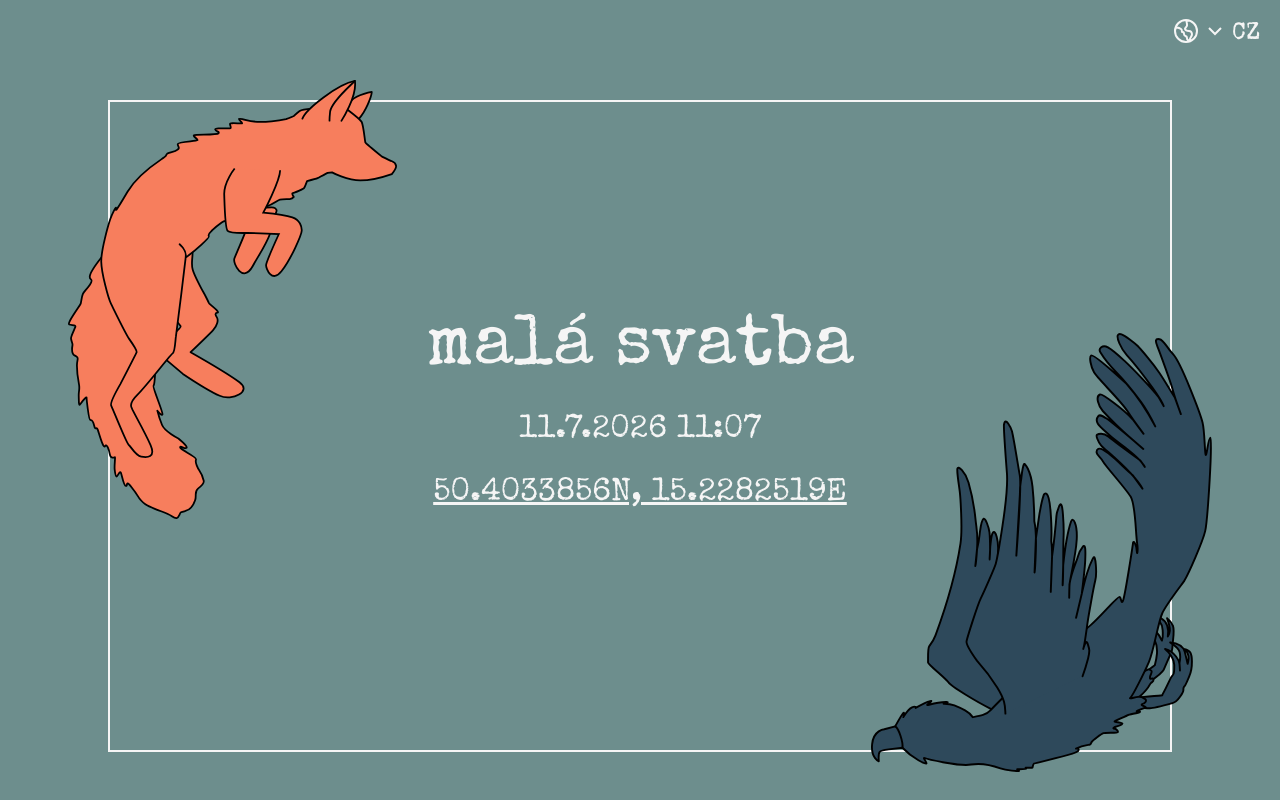
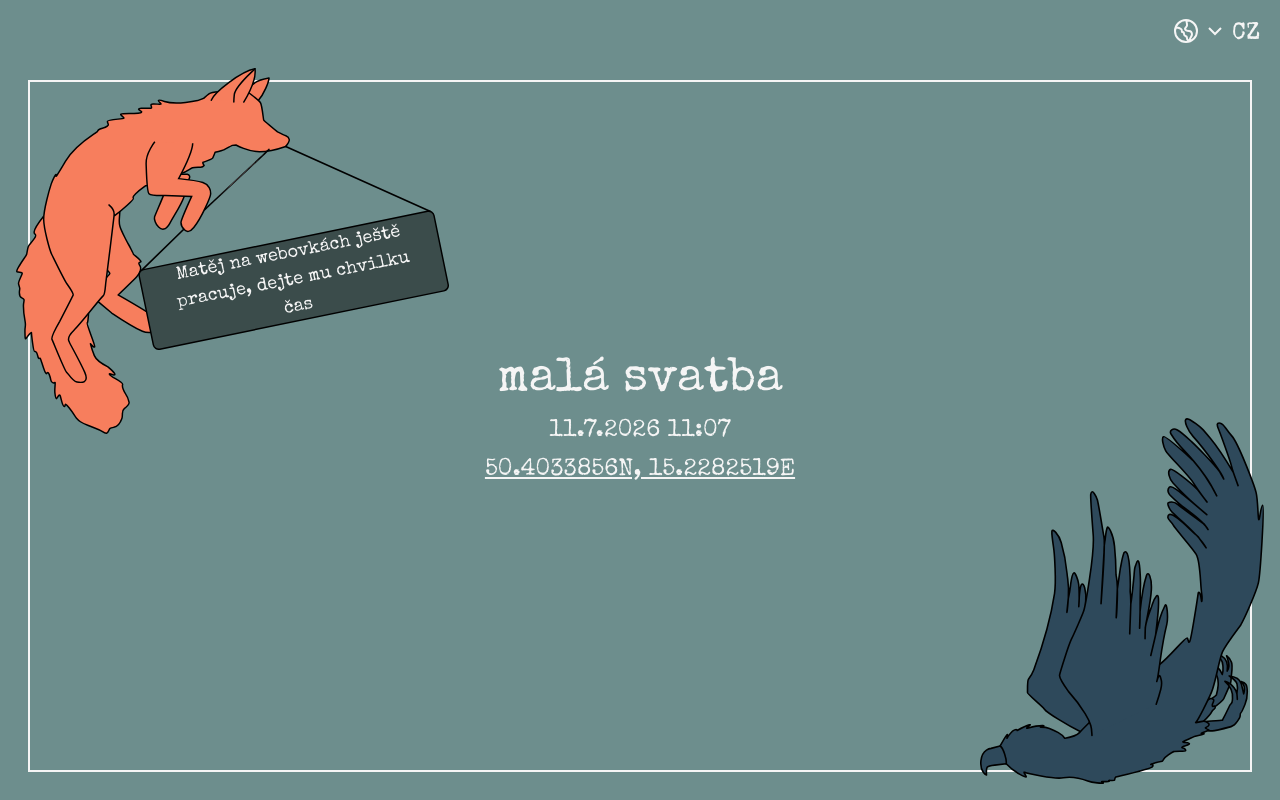
Before and after one commit to malymat1/website, a React (Vite) app: page / in a window 1280 px wide. Built offline with nearby package versions, Linux system fonts and the light colour scheme.

Commit message:
Add wip sign

```diff
--- a/src/components/Pages/Placeholder/Placeholder.module.scss
+++ b/src/components/Pages/Placeholder/Placeholder.module.scss
@@ -14,7 +14,7 @@
     margin: 20px;
     flex: 1;
 
-    @media (min-width: 1024px) {
+    @media (min-width: 1500px) {
         margin: 40px 100px;
     }
 }
@@ -33,7 +33,7 @@
     text-align: center;
     margin-bottom: 15px;
 
-    @media (min-width: 1024px) {
+    @media (min-width: 1500px) {
         font-size: 72px;
         margin-bottom: 30px;
     }
@@ -44,7 +44,7 @@
     text-align: center;
     margin-bottom: 15px;
 
-    @media (min-width: 1024px) {
+    @media (min-width: 1500px) {
         font-size: 32px;
         margin-bottom: 30px;
     }
@@ -57,7 +57,7 @@
     cursor: pointer;
     color: whitesmoke;
 
-    @media (min-width: 1024px) {
+    @media (min-width: 1500px) {
         font-size: 32px;
         margin-bottom: 30px;
     }
@@ -68,36 +68,66 @@
     color: rgb(212, 212, 212);
 }
 
-.image {
+.foxContainer {
     position: absolute;
-    height: 40%;
+    top: 8px;
+    left: 8px;
+    height: 35%;
 
     @media (min-width: 768px) {
         height: 50%;
     }
 
-    @media (min-width: 1024px) {
-        height: 60%;
-    }
-}
-
-.fox {
-    @extend .image;
-    top: 8px;
-    left: 8px;
-
-    @media (min-width: 1024px) {
+    @media (min-width: 1500px) {
         top: 20px;
         left: 60px;
     }
 }
 
+.fox {
+    width: auto;
+    height: 100%;
+    display: block;
+}
+
+.signOverlay {
+    position: absolute;
+    left: 29%;
+    top: 47%;
+    width: 70%;
+    height: 22%;
+    transform: rotate(-11deg);
+    display: flex;
+    align-items: center;
+    justify-content: center;
+    font-family: inherit;
+    text-align: center;
+    color: whitesmoke;
+}
+
+.signText {
+    line-height: 1.5;
+    padding: 14px;
+    font-size: 14px;
+
+    @media (min-width: 768px) {
+        padding: 18px;
+        font-size: 18px;
+    }
+}
+
 .raven {
-    @extend .image;
+    position: absolute;
+    height: 35%;
+
     bottom: 8px;
     right: 8px;
 
-    @media (min-width: 1024px) {
+    @media (min-width: 768px) {
+        height: 50%;
+    }
+
+    @media (min-width: 1500px) {
         bottom: 20px;
         right: 60px;
     }
--- a/src/components/Pages/Placeholder/Placeholder.tsx
+++ b/src/components/Pages/Placeholder/Placeholder.tsx
@@ -1,5 +1,5 @@
 import raven from "../../../assets/raven.svg";
-import fox from "../../../assets/fox.svg";
+import fox from "../../../assets/fox_sign.svg";
 import styles from "./Placeholder.module.scss";
 import { useTranslation } from "react-i18next";
 
@@ -17,7 +17,12 @@ export default function Placeholder() {
                     </a>
                 </div>
             </div>
-            <img className={styles.fox} src={fox} alt="Fox image" />
+            <div className={styles.foxContainer}>
+                <img className={styles.fox} src={fox} alt="Fox image" />
+                <div className={styles.signOverlay}>
+                    <div className={styles.signText}>{t("wip")}</div>
+                </div>
+            </div>
             <img className={styles.raven} src={raven} alt="Raven image" />
         </div>
     );
--- a/src/i18n.ts
+++ b/src/i18n.ts
@@ -7,12 +7,14 @@ i18n.use(initReactI18next).init({
             translation: {
                 abreviation: "CZ",
                 title: "malá svatba",
+                wip: "Matěj na webovkách ještě pracuje, dejte mu chvilku čas",
             },
         },
         no: {
             translation: {
                 abreviation: "NO",
                 title: "lite bryllup",
+                wip: "Matěj jobber fortsatt med nettsidene, gi ham litt tid",
             },
         },
     },
```
Also changed, not shown: src/assets/fox_sign.svg (added).
